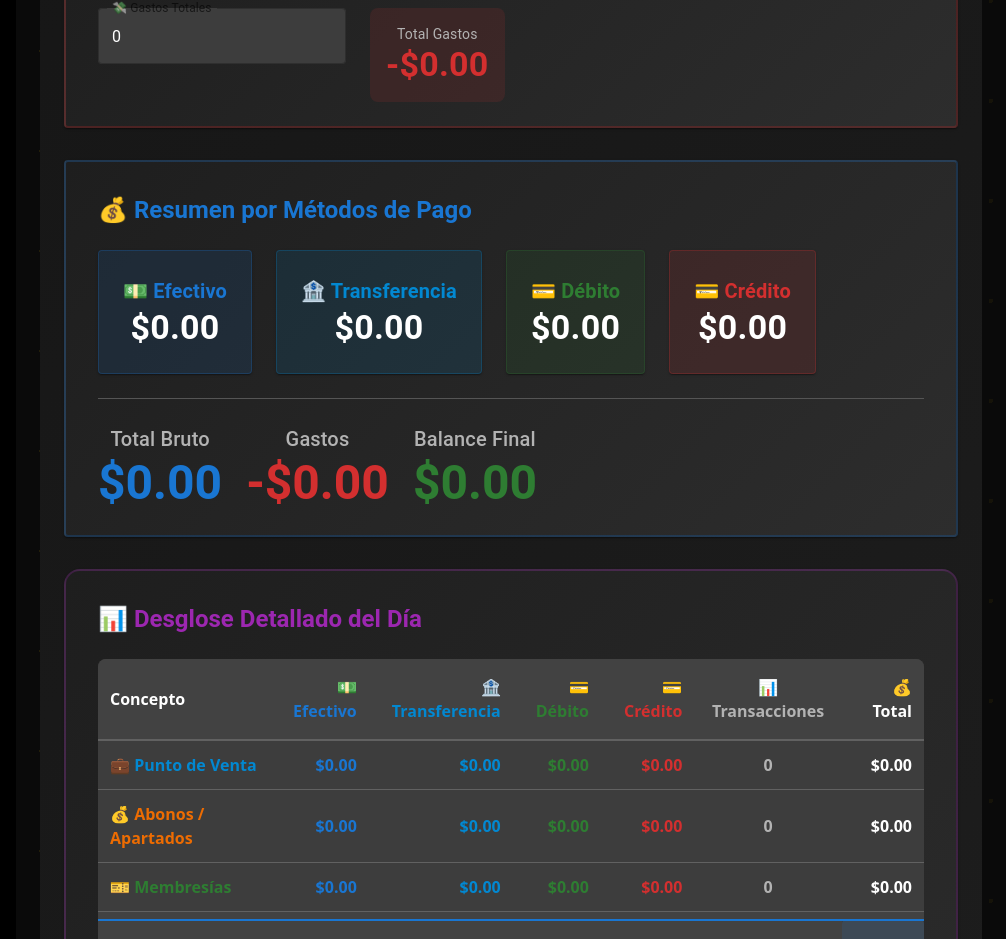
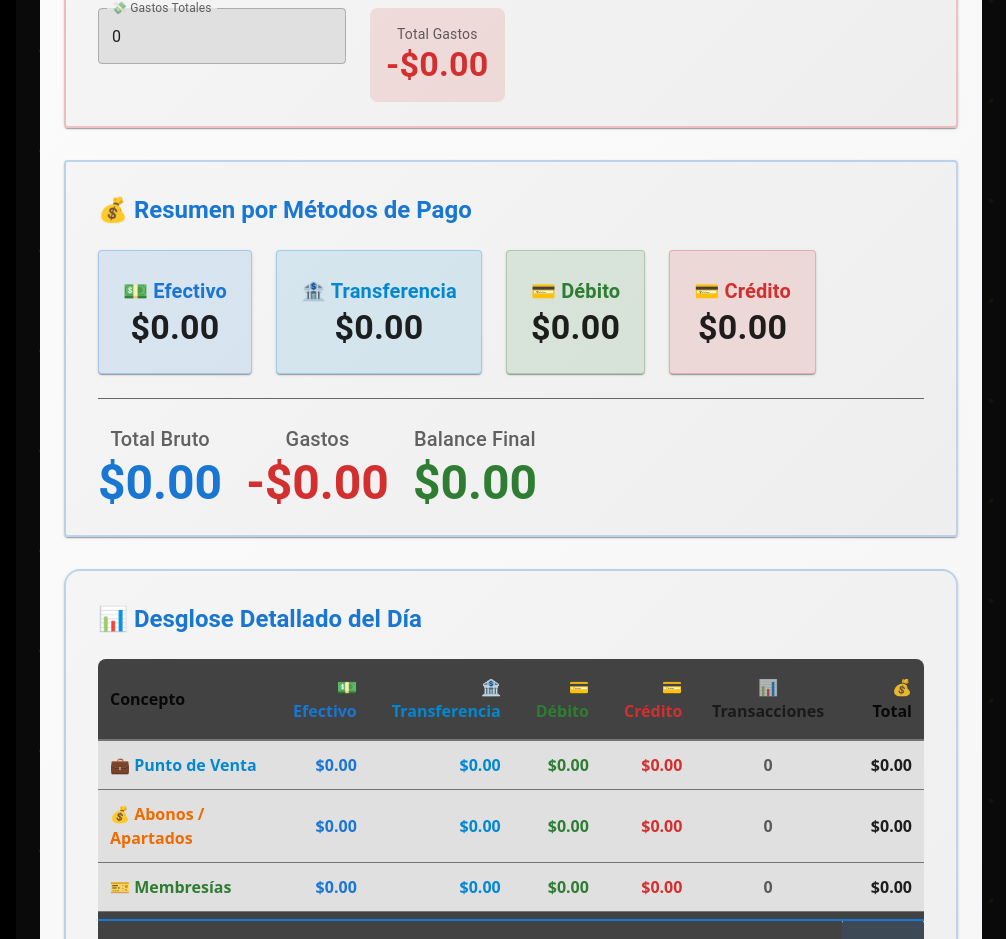
Before and after one commit to luishdz04/muscleup-gym, a Next.js app: page /dashboard/admin/cortes/nuevo in a window 1280 px wide. Shown: the part 1838-2777 px from the top of the page, without its empty margins (274-1280 px from the left). Built offline with nearby package versions, Linux system fonts and the light colour scheme; no server answers; the database is empty.

Commit message:
Update page.tsx

```diff
--- a/src/app/dashboard/admin/cortes/nuevo/page.tsx
+++ b/src/app/dashboard/admin/cortes/nuevo/page.tsx
@@ -34,19 +34,13 @@ import {
   Warning,
   Info,
   CheckCircle,
-  Savings,
-  ReceiptIcon,
-  SavingsIcon,
-  AssessmentIcon,
-  MonetizationOnIcon,
-  WarningIcon,
-  CheckCircleIcon
+  Savings
 } from '@mui/icons-material';
 import { DatePicker } from '@mui/x-date-pickers/DatePicker';
 import { LocalizationProvider } from '@mui/x-date-pickers/LocalizationProvider';
 import { AdapterDateFns } from '@mui/x-date-pickers/AdapterDateFns';
 import { es } from 'date-fns/locale';
-import { darkProTokens } from '@/styles/theme/tokens';
+import { useTheme } from '@mui/material/styles';
 
 // 💡 TIPOS
 interface CutData {
@@ -103,6 +97,31 @@ interface Totals {
 }
 
 export default function NuevoCorteePage() {
+  const theme = useTheme();
+
+  // ✅ CREAR TOKENS LOCALES BASADOS EN EL TEMA DE MUI
+  const darkProTokens = {
+    primary: theme.palette.primary.main,
+    secondary: theme.palette.secondary.main,
+    success: theme.palette.success.main,
+    warning: theme.palette.warning.main,
+    error: theme.palette.error.main,
+    info: theme.palette.info.main,
+    textPrimary: theme.palette.text.primary,
+    textSecondary: theme.palette.text.secondary,
+    textDisabled: theme.palette.text.disabled,
+    surfaceLevel1: theme.palette.mode === 'dark' ? '#121212' : '#ffffff',
+    surfaceLevel2: theme.palette.mode === 'dark' ? '#1e1e1e' : '#f5f5f5',
+    surfaceLevel3: theme.palette.mode === 'dark' ? '#2d2d2d' : '#eeeeee',
+    surfaceLevel4: theme.palette.mode === 'dark' ? '#3d3d3d' : '#e0e0e0',
+    grayDark: theme.palette.grey[800],
+    grayMedium: theme.palette.grey[600],
+    grayLight: theme.palette.grey[400],
+    roleAdmin: theme.palette.primary.main,
+    backgroundDefault: theme.palette.background.default,
+    backgroundPaper: theme.palette.background.paper
+  };
+
   // 🇲🇽 FUNCIONES PARA MANEJAR TIEMPO DE MÉXICO
   const createTimestampForDB = useCallback((): string => {
     const now = new Date();
@@ -1023,7 +1042,7 @@ export default function NuevoCorteePage() {
             </CardContent>
           </Card>
 
-          {/* 📊 TABLA DE DESGLOSE DETALLADO - NUEVA SECCIÓN */}
+          {/* 📊 TABLA DE DESGLOSE DETALLADO */}
           <Card sx={{
             background: `linear-gradient(135deg, ${darkProTokens.surfaceLevel2}, ${darkProTokens.surfaceLevel3})`,
             border: `2px solid ${darkProTokens.roleAdmin}40`,
@@ -1119,10 +1138,7 @@ export default function NuevoCorteePage() {
                       <td style={{
                         color: darkProTokens.info,
                         padding: '12px',
-                        fontWeight: '600',
-                        display: 'flex',
-                        alignItems: 'center',
-                        gap: '8px'
+                        fontWeight: '600'
                       }}>
                         💼 Punto de Venta
                       </td>
@@ -1151,10 +1167,7 @@ export default function NuevoCorteePage() {
                       <td style={{
                         color: darkProTokens.warning,
                         padding: '12px',
-                        fontWeight: '600',
-                        display: 'flex',
-                        alignItems: 'center',
-                        gap: '8px'
+                        fontWeight: '600'
                       }}>
                         💰 Abonos / Apartados
                       </td>
@@ -1183,10 +1196,7 @@ export default function NuevoCorteePage() {
                       <td style={{
                         color: darkProTokens.success,
                         padding: '12px',
-                        fontWeight: '600',
-                        display: 'flex',
-                        alignItems: 'center',
-                        gap: '8px'
+                        fontWeight: '600'
                       }}>
                         🎫 Membresías
                       </td>
@@ -1228,10 +1238,7 @@ export default function NuevoCorteePage() {
                         color: darkProTokens.textPrimary,
                         padding: '16px 12px',
                         fontWeight: '700',
-                        fontSize: '1.1rem',
-                        display: 'flex',
-                        alignItems: 'center',
-                        gap: '8px'
+                        fontSize: '1.1rem'
                       }}>
                         💰 TOTALES GENERALES
                       </td>
@@ -1299,10 +1306,7 @@ export default function NuevoCorteePage() {
                         <td style={{
                           color: darkProTokens.error,
                           padding: '12px',
-                          fontWeight: '600',
-                          display: 'flex',
-                          alignItems: 'center',
-                          gap: '8px'
+                          fontWeight: '600'
                         }}>
                           💸 Gastos del Día
                         </td>
@@ -1334,10 +1338,7 @@ export default function NuevoCorteePage() {
                         color: darkProTokens.success,
                         padding: '16px 12px',
                         fontWeight: '700',
-                        fontSize: '1.2rem',
-                        display: 'flex',
-                        alignItems: 'center',
-                        gap: '8px'
+                        fontSize: '1.2rem'
                       }}>
                         💚 BALANCE FINAL
                       </td>
@@ -1422,7 +1423,7 @@ export default function NuevoCorteePage() {
                     Total: {formatPrice(totals.final_balance)} |
                     Transacciones: {totals.total_transactions}
                   </Typography>
-                </Grid>
+                                  </Grid>
                 <Grid item xs={12} md={4}>
                   <Button
                     fullWidth
@@ -1439,7 +1440,7 @@ export default function NuevoCorteePage() {
                       '&:hover': {
                         backgroundColor: darkProTokens.surfaceLevel1,
                       },
-                                            '&:disabled': {
+                      '&:disabled': {
                         backgroundColor: darkProTokens.grayMedium,
                         color: darkProTokens.textDisabled
                       }
```
